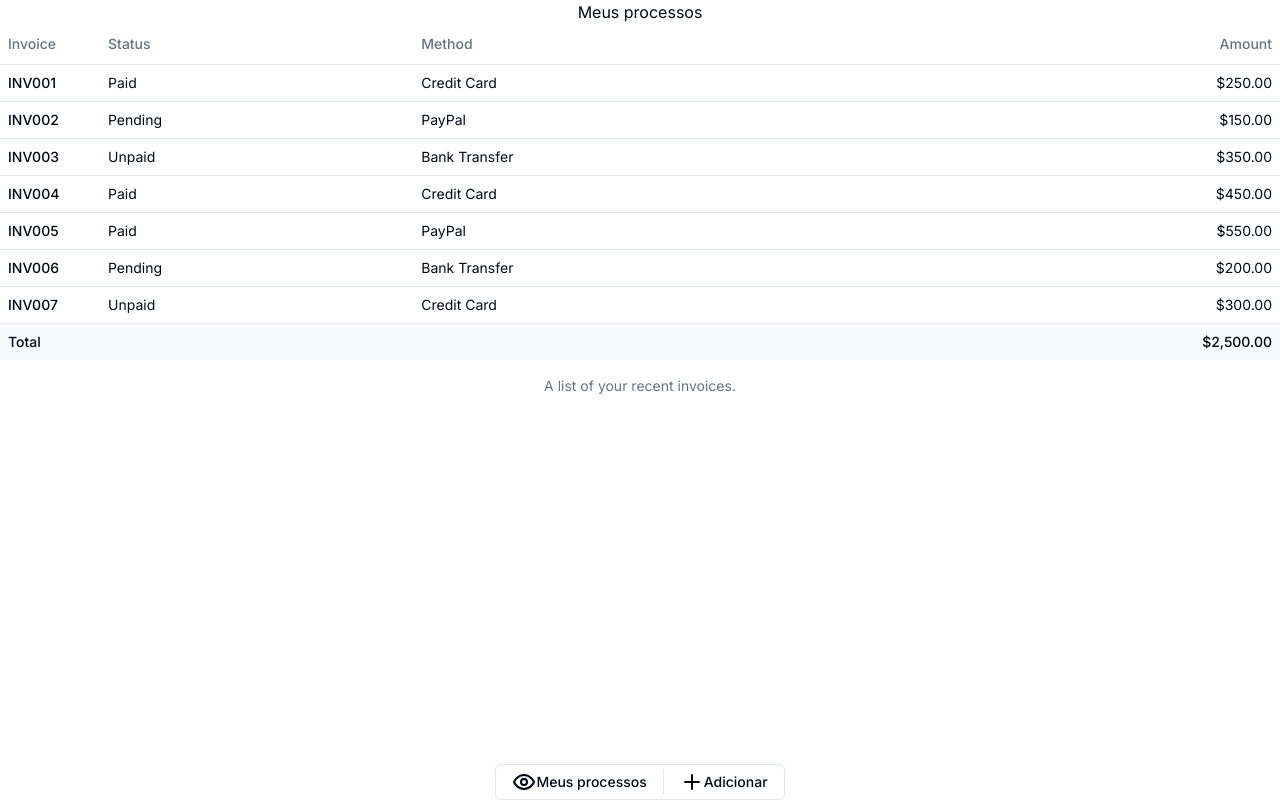
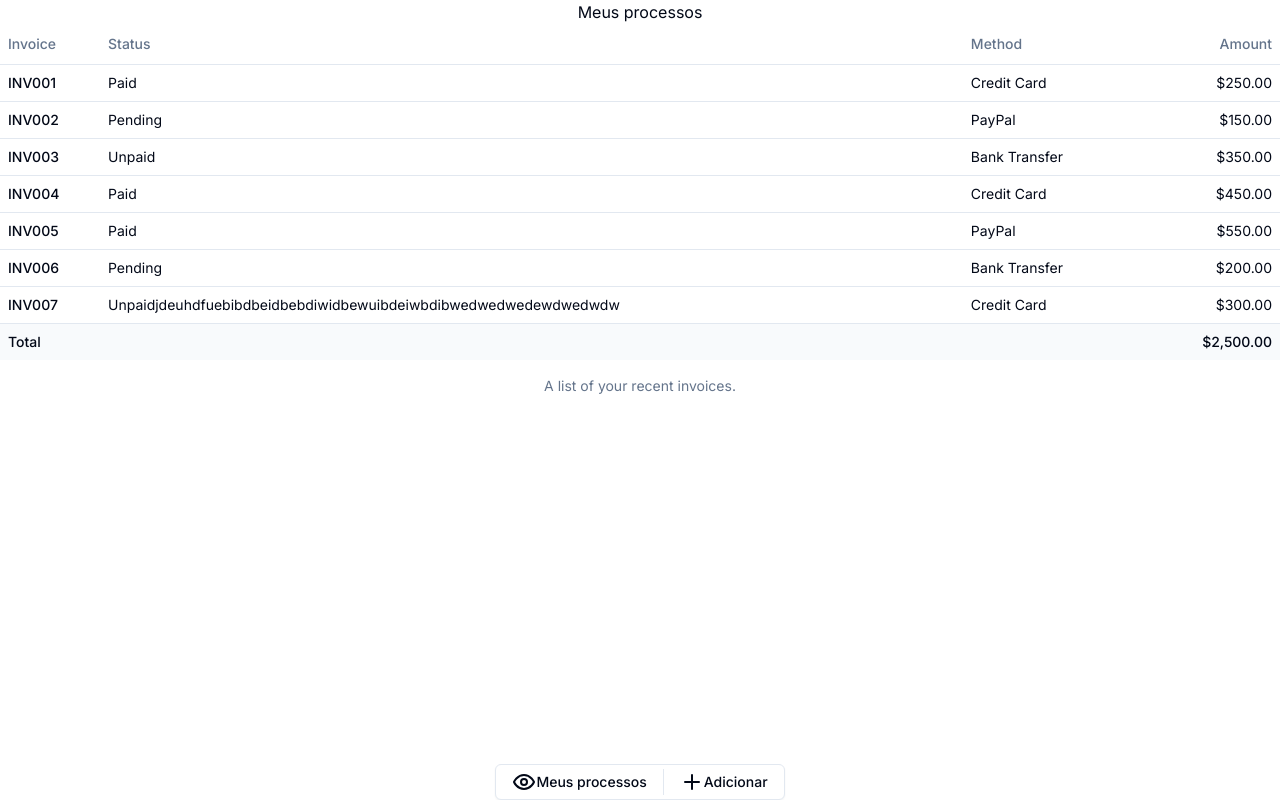
Before and after one commit to JoaoMarcosCS/processosSeletivos, a Next.js app: page / in a window 1280 px wide. Built offline with nearby package versions, Linux system fonts and the light colour scheme.

Commit message:
feat: teste

```diff
--- a/app/processosTable/processosTable.tsx
+++ b/app/processosTable/processosTable.tsx
@@ -48,7 +48,7 @@ const invoices = [
     },
     {
         invoice: "INV007",
-        paymentStatus: "Unpaid",
+        paymentStatus: "Unpaidjdeuhdfuebibdbeidbebdiwidbewuibdeiwbdibwedwedwedewdwedwdw",
         totalAmount: "$300.00",
         paymentMethod: "Credit Card",
     },
```
